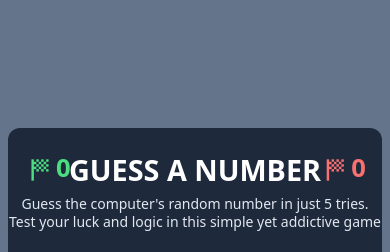
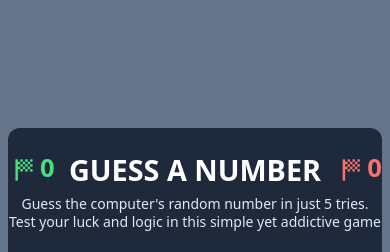
Before and after one commit to OwaisBandaly/Guess-a-Number, a plain HTML site: page index.html in a window 390 px wide. Shown: the top 252 px of the page. Drawn offline with nearby package versions, Linux system fonts and the light colour scheme.

Commit message:
Update index.html

```diff
--- a/index.html
+++ b/index.html
@@ -23,12 +23,12 @@
 
         <!-- USER & COMP SCORE(GAMES WON) -->
         <div class="user">
-            <p class="text-center pb-4 font-medium text-lg flex justify-center items-center absolute top-[26px] left-4">
+            <p class="text-center pb-4 font-medium text-lg flex justify-center items-center absolute top-[26px] sm:left-4 left-0">
                 <span class="material-symbols-outlined text-[2rem] text-green-400">
                     sports_score</span><span id="gameswon" class="font-bold text-[1.6rem] mb-1 text-green-400">0</span></p>
         </div>
         <div class="">
-            <p class="text-center pb-4 font-medium text-lg flex justify-center items-center absolute top-[26px] right-4">
+            <p class="text-center pb-4 font-medium text-lg flex justify-center items-center absolute top-[26px] sm:right-4 right-0">
                 <span class=" material-symbols-outlined text-[2rem] text-red-400">
                     sports_score</span><span id="compscore" class="font-bold text-[1.6rem] mb-1 text-red-400">0</span></p>
         </div>
```
